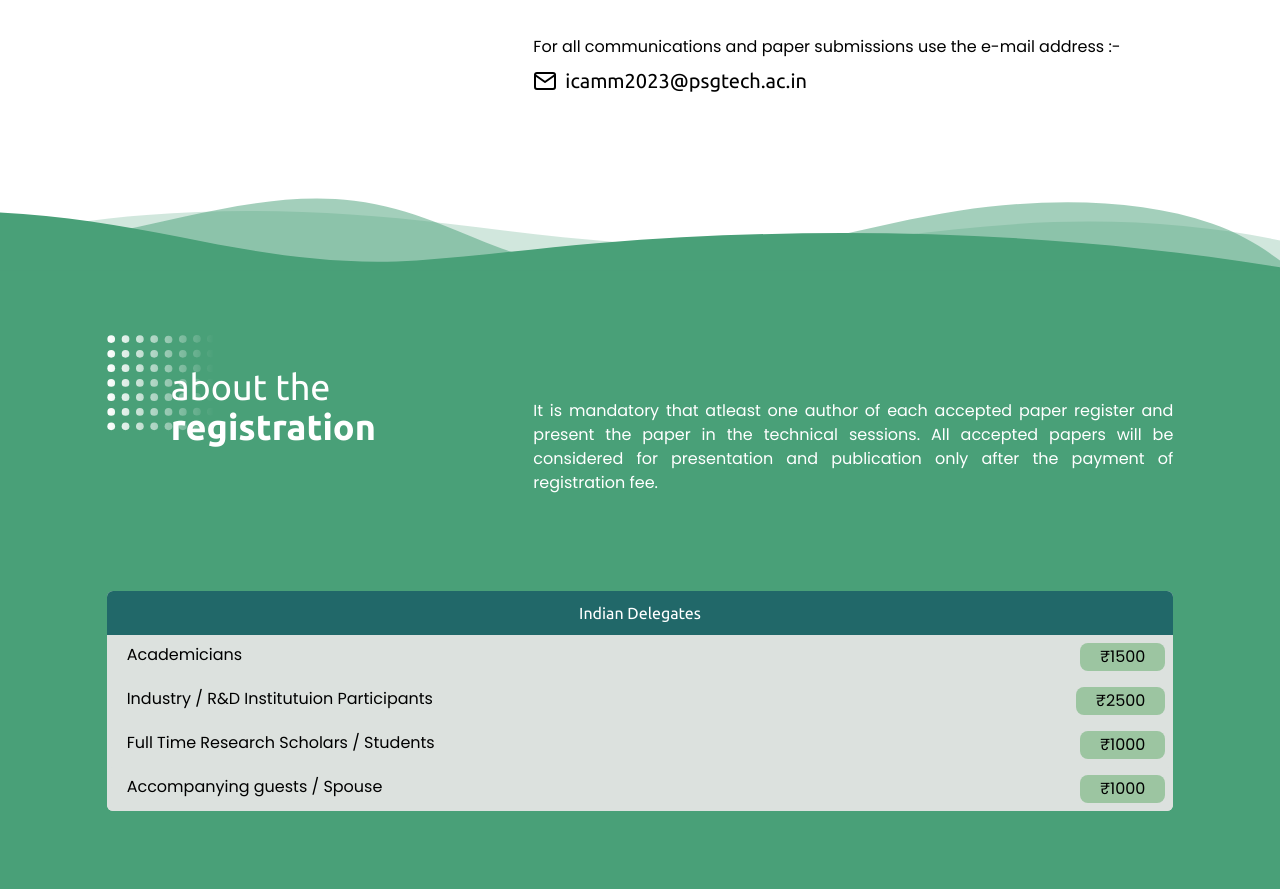
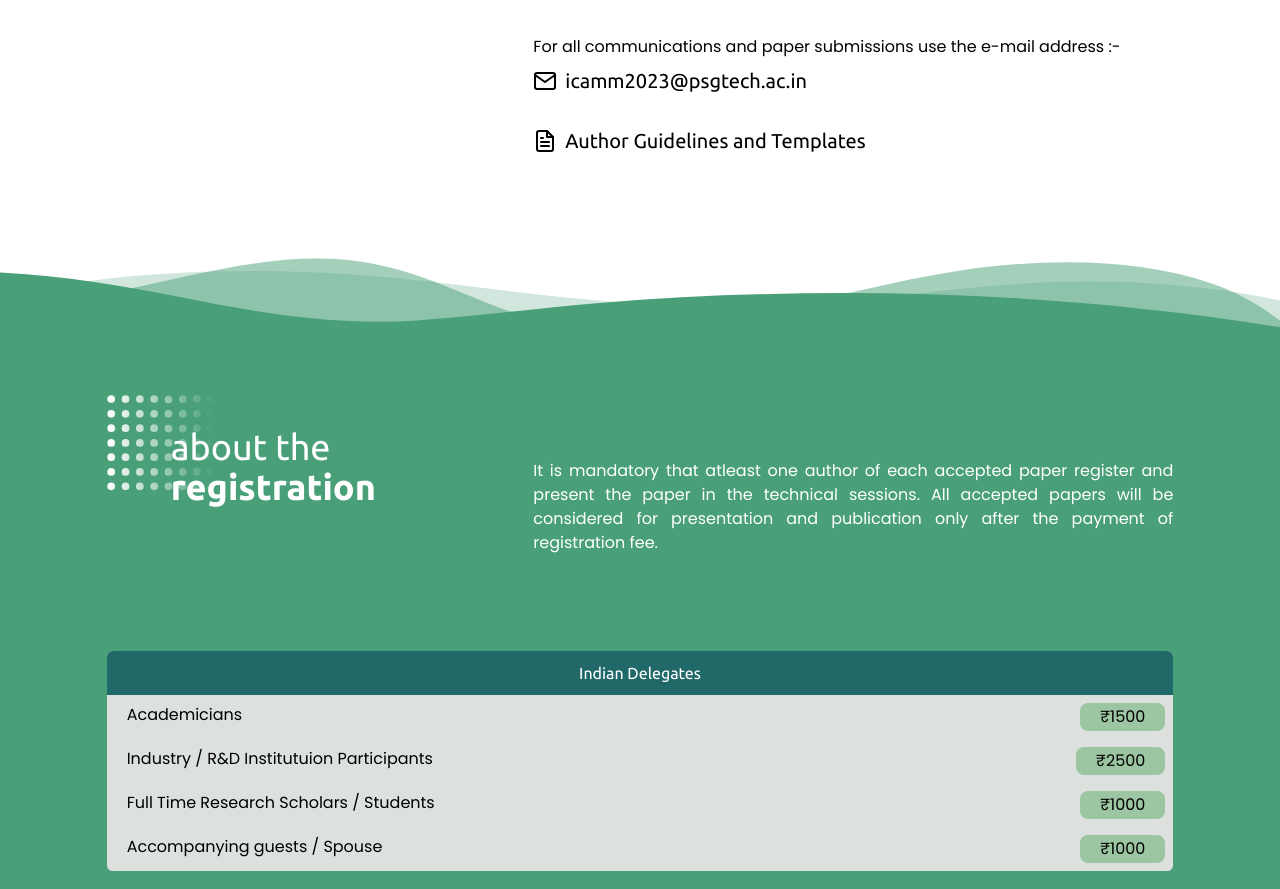
Before and after one commit to tgashwinkumar/icamm2023-react-sdk, a React (Create React App) app: page / in a window 1280 px wide. Shown: the part 5160-6049 px from the top of the page. Built offline with nearby package versions, Linux system fonts and the light colour scheme; the HTML template or start-up script is replaced by a standard one.

Commit message:
Guidelines and minor changes

```diff
--- a/src/components/Section8.js
+++ b/src/components/Section8.js
@@ -1,6 +1,8 @@
 import React from "react";
 import Header from "./Header";
 import { FiMail } from "react-icons/fi";
+import { FiFileText } from "react-icons/fi";
+
 const Section8 = () => {
   return (
     <section
@@ -28,6 +30,10 @@ const Section8 = () => {
             <FiMail size={24} />
             <p className="">icamm2023@psgtech.ac.in</p>
           </div>
+          <div className="text-xl font-ubuntu flex space-x-2 items-center mt-8">
+            <FiFileText size={24} />
+            <a href="https://drive.google.com/file/d/1FlH-MbwrAxDjrtQs05EL91CG7GnpkT6P/view?usp=sharing">Author Guidelines and Templates</a>
+          </div>
         </div>
       </div>
     </section>
```
